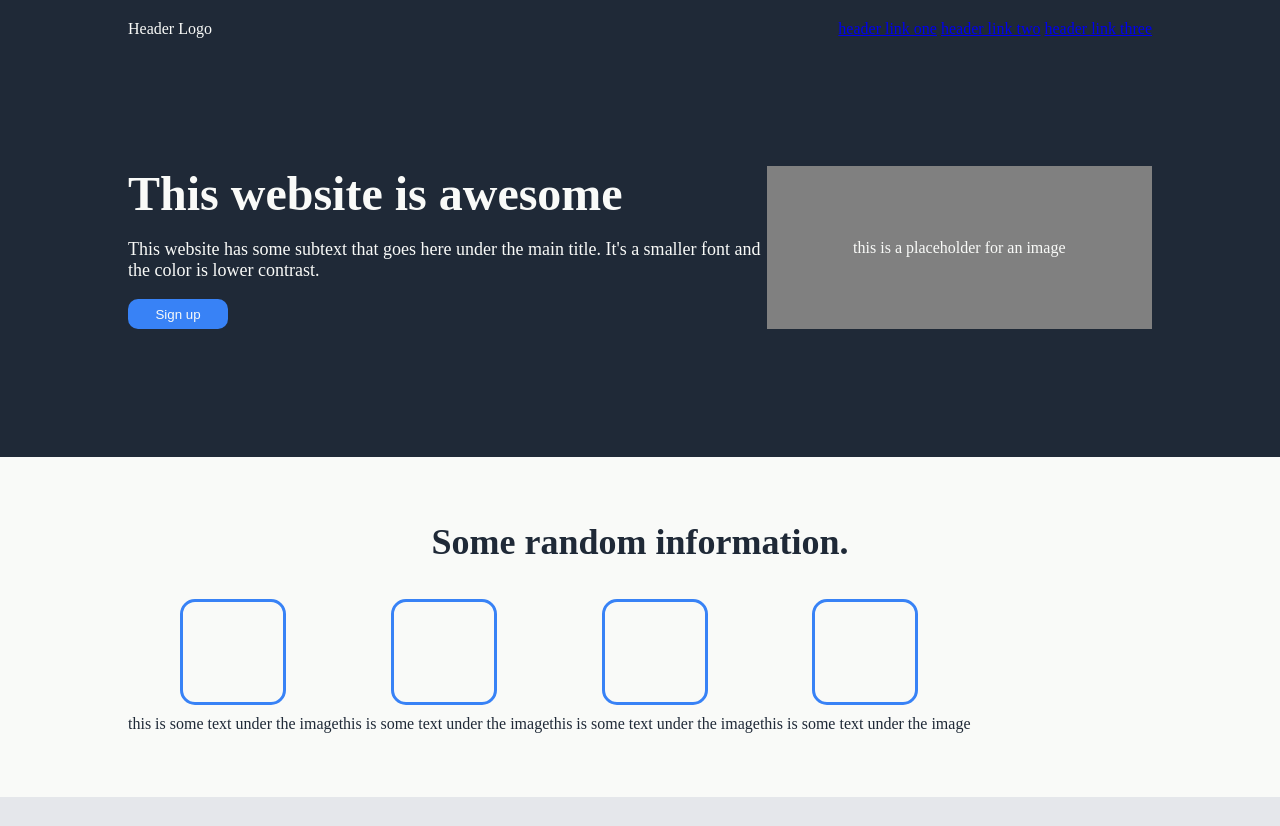
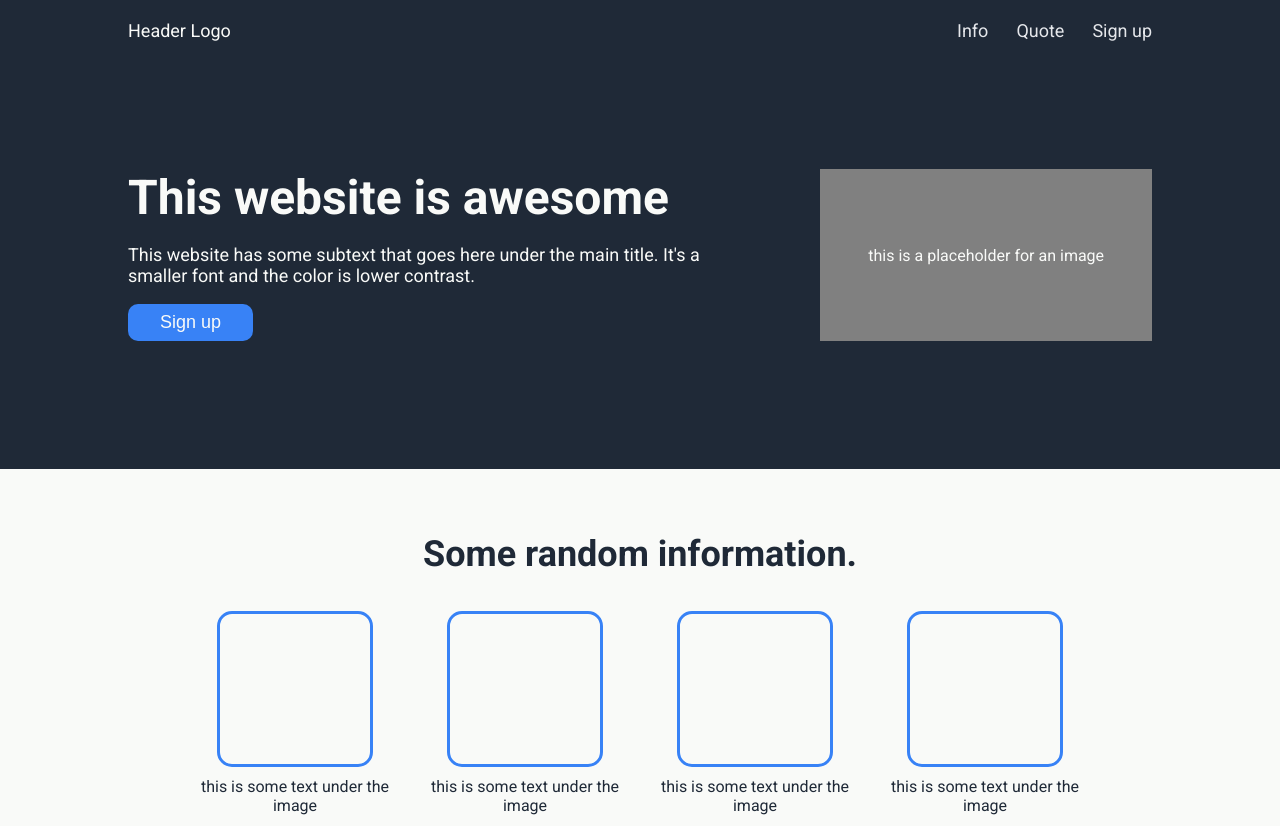
Before and after one commit to sjacobo3/TOP-foundations, a plain HTML site: page landing-page/index.html in a window 1280 px wide. Shown: the top 826 px of the page. Drawn offline with Linux system fonts and the light colour scheme.

Commit message:
final details

```diff
--- a/landing-page/index.html
+++ b/landing-page/index.html
@@ -3,18 +3,20 @@
     <head>
         <meta charset="UTF-8" />
         <meta name="viewport" content="width=device-width, initial-scale=1.0" />
-        <title></title>
+        <title>Odin Landing Page</title>
         <link rel="stylesheet" href="style.css" />
     </head>
     <body>
         <div class="container">
             <div class="navigation">
                 <div class="logo">Header Logo</div>
-                <div class="links">
-                    <a href="#">header link one</a>
-                    <a href="#">header link two</a>
-                    <a href="#">header link three</a>
-                </div>
+                <nav class="nav-links">
+                    <ul>
+                        <li><a href="#random">Info</a></li>
+                        <li><a href="#quote">Quote</a></li>
+                        <li><a href="#signup">Sign up</a></li>
+                    </ul>
+                </nav>
             </div>
             <div class="header">
                 <div class="information">
@@ -26,35 +28,35 @@
                 </div>
                 <div class="image-place">this is a placeholder for an image</div>
             </div>
-            <div class="random">
+            <div class="random" id="random">
                 <h3>Some random information.</h3>
                 <div class="cards">
                     <div class="card">
                         <div class="card-img"></div>
-                        <div class="cart-text">this is some text under the image</div>
+                        <p>this is some text under the image</p>
                     </div>
                     <div class="card">
                         <div class="card-img"></div>
-                        <div class="cart-text">this is some text under the image</div>
+                        <p>this is some text under the image</p>
                     </div>
                     <div class="card">
                         <div class="card-img"></div>
-                        <div class="cart-text">this is some text under the image</div>
+                        <p>this is some text under the image</p>
                     </div>
                     <div class="card">
                         <div class="card-img"></div>
-                        <div class="cart-text">this is some text under the image</div>
+                        <p>this is some text under the image</p>
                     </div>
                 </div>
             </div>
-            <div class="quote">
+            <div class="quote" id="quote">
                 <p class="text">This is an inspiring quote, or a testimonial from a customer.
                     Maybe it's just filling up space, or maybe people will actually
                     read it. Who knows? All I know is that it looks nice.
                 </p>
                 <p class="author"><b>-Thor, God of Thunder</b></p>
             </div>
-            <div class="signup">
+            <div class="signup" id="signup">
                 <div class="bar">
                     <div class="bar1">
                         <p class="bar-title"><b>Call to action! It's time!</b></p>
--- a/landing-page/style.css
+++ b/landing-page/style.css
@@ -1,16 +1,7 @@
-/*.container {
-  height: 140px;
-  padding: 16px;
-  background: plum;
-  border: 4px solid indigo;
-  display: flex;
-  align items horizontally;
-  justify-content: center;
-  align items vertically
-  align-items: center;
-}*/
+@import url('https://fonts.googleapis.com/css2?family=Roboto:ital,wght@0,100..900;1,100..900&display=swap');
 
 body, h1 {
+    font-family: Roboto, sans-serif;
     margin: 0;
     background-color:#1f2937;
     color: #f9faf8;
@@ -22,6 +13,21 @@ body, h1 {
     /* top, right, bottom, left */
     padding: 20px 10% 0 10%;
     justify-content: space-between;
+    font-size: 18px;
+}
+.nav-links > ul {
+    list-style: none;
+    display: flex;
+    margin: 0;
+    justify-content: space-evenly;
+    gap: 28px;
+}
+a {
+    text-decoration: none;
+    color: #e5e7eb;
+}
+a:hover {
+    color: gray;
 }
 
 /* header */
@@ -30,12 +36,13 @@ body, h1 {
     /* add a padding around content */
     padding: 10%;
     justify-content: space-between;
+    gap: 80px;
 }
 .image-place {
     display: flex;
-    background-color: grey;
     justify-content: center;
     align-items: center;
+    background-color: grey;
     width: 500px;
 }
 .information h1 {
@@ -53,6 +60,7 @@ body, h1 {
     color:#1f2937;
     /* top/bottom, left/right padding */
     padding: 5% 10%;
+    place-items: center;
 }
 .random h3 {
     margin-top: 0;
@@ -62,19 +70,25 @@ body, h1 {
 }
 .cards {
     display: flex;
+    gap: 30px;
 }
 .card {
     display: block;
     /* center items to center */
     place-items: center;
-    text-align: center;
+    width: 200px;
 }
 .card-img {
-    width: 100px;
-    height: 100px;
+    width: 150px;
+    height: 150px;
     border-radius: 15px;
     border: solid 3px #3882f6;
     margin-bottom: 10px;
+}
+.card p {
+    text-align: center;
+    margin: 8px 0;
+    color: #1f2937;
 }
 
 /* quote */
@@ -144,14 +158,18 @@ body, h1 {
 
 /* signup button */
 .signup-btn {
+    border: 0;
+    background-color: #3882f6;
     color: #f9faf8;
-    background-color: #3882f6;
+    font-size: 18px;
     border-radius: 10px;
-    width: 100px;
-    height: 30px;
-    border: 0;
+    padding: 8px 32px;
 }
 
 .signup .signup-btn {
     border: solid 1px #f9faf8;
 }
+.signup-btn:hover {
+    background-color: #f9faf8;
+    color: #3882f6;
+}
```
